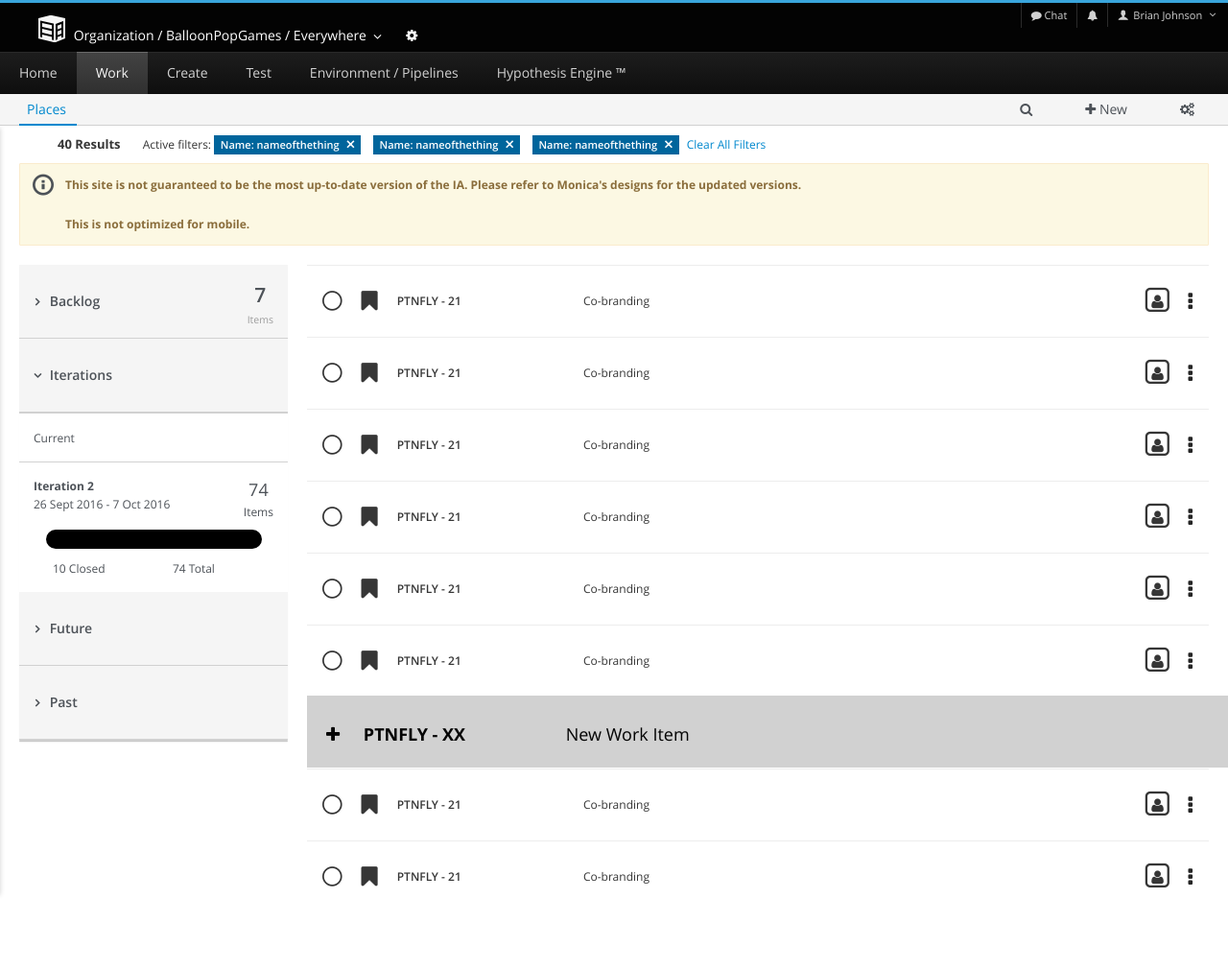
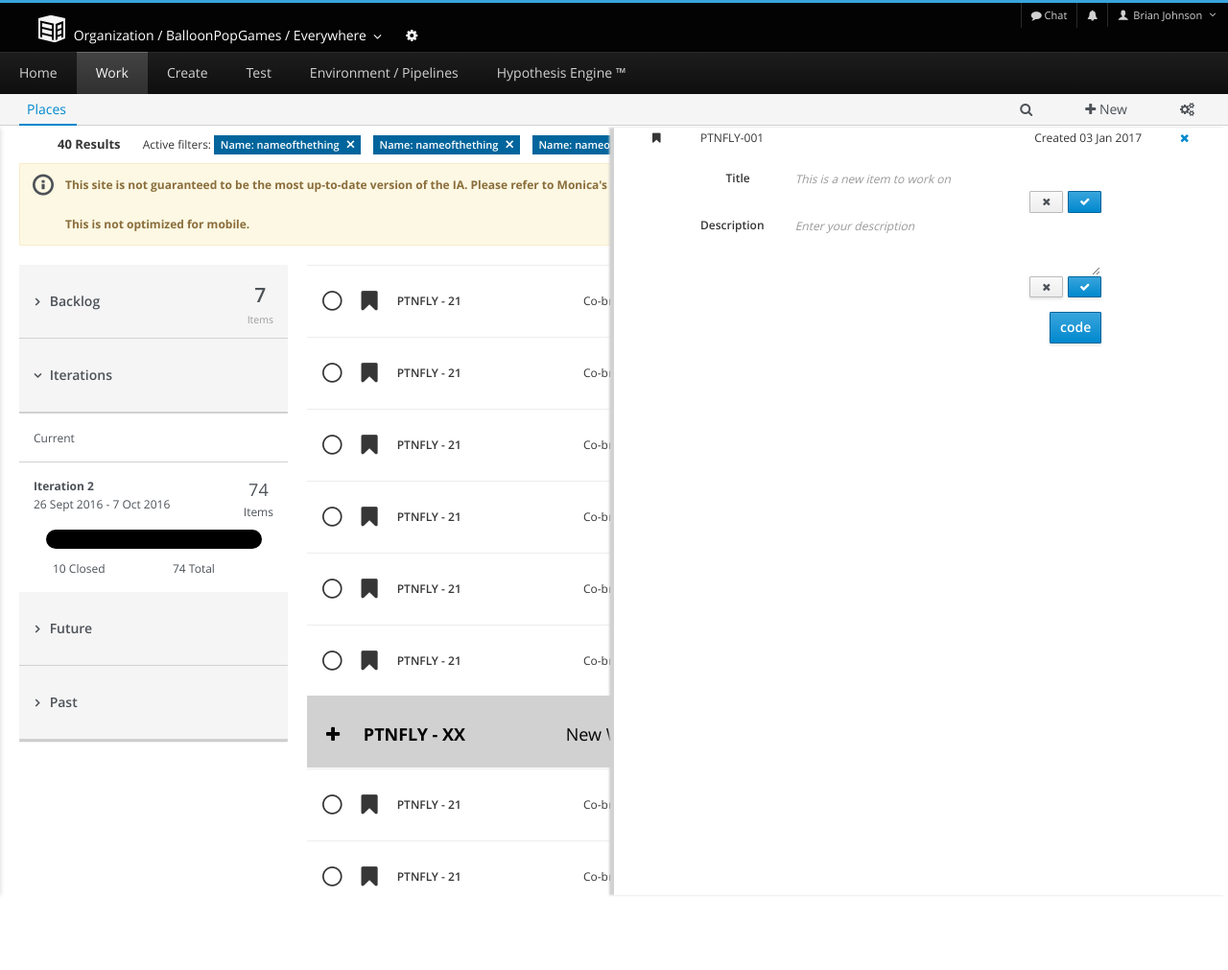
Before and after one commit to AdamJ/testing_environment, a website: page work-plan.html in a window 1280 px wide. Shown: the whole page at 96% size. Drawn offline with nearby package versions, Linux system fonts and the light colour scheme; files whose address does not match are found by name.

Commit message:
update layout

```diff
--- a/includes/work/detail-panel.html
+++ b/includes/work/detail-panel.html
@@ -1,4 +1,4 @@
-<div class="col-md-6 col-sm-12 container-fluid detail-panel hide">
+<div class="col-md-6 col-sm-12 container-fluid detail-panel">
   <div class="row">
     <div class="col-md-1">
       <i class="fa fa-bookmark"></i>
@@ -12,7 +12,7 @@
       </span>
     </div>
     <div class="col-md-1">
-      <i id="closeRow" class="fa fa-remove"></i>
+      <a id="closeRow" class="fa fa-remove"></a>
     </div>
   </div>
   <div class="row">
@@ -27,15 +27,6 @@
           </label>
           <div class="col-md-8">
             <input type="text" class="form-control title" placeholder="This is a new item to work on"></input>
-          </div>
-          <div class="col-md-2">
-            <button class="btn btn-primary">
-              code
-            </button>
-          </div>
-        </div>
-        <div class="form-group">
-          <div class="col-sm-8 col-md-offset-2">
             <button class="btn btn-primary btn-sm pull-right" style="margin-left: 5px; min-width: 35px;">
               <i class="fa fa-check"></i>
             </button>
@@ -62,6 +53,12 @@
             </button>
           </div>
         </div>
+        <div class="form-group">
+          <div class="col-md-2 col-md-offset-8">
+            <button class="btn btn-primary btn-lg pull-right">
+              code
+            </button>
+          </div>
       </form>
     </div>
   </div>
```
